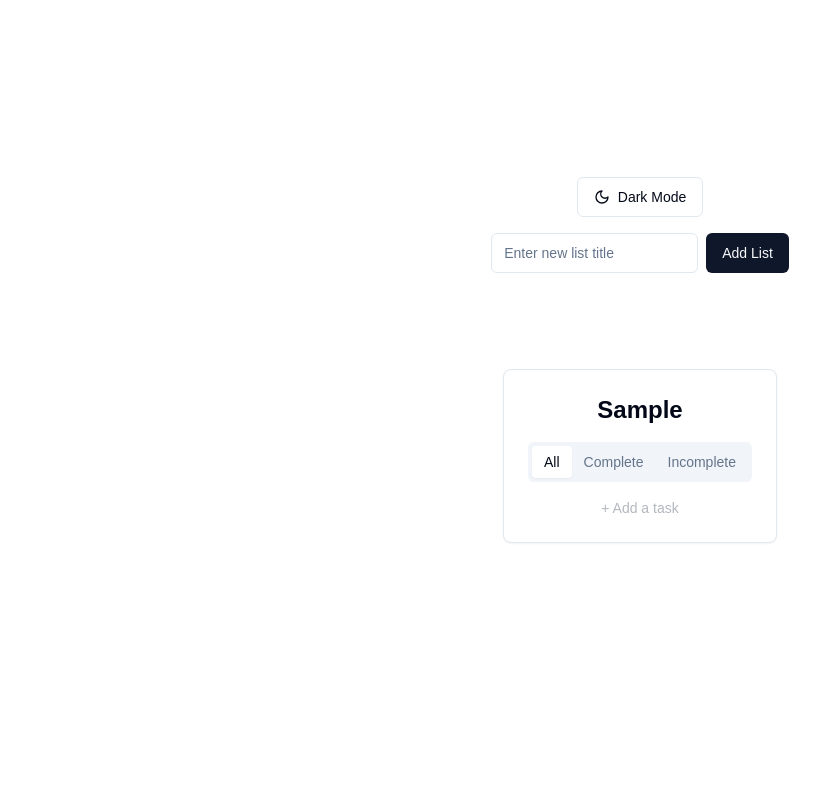
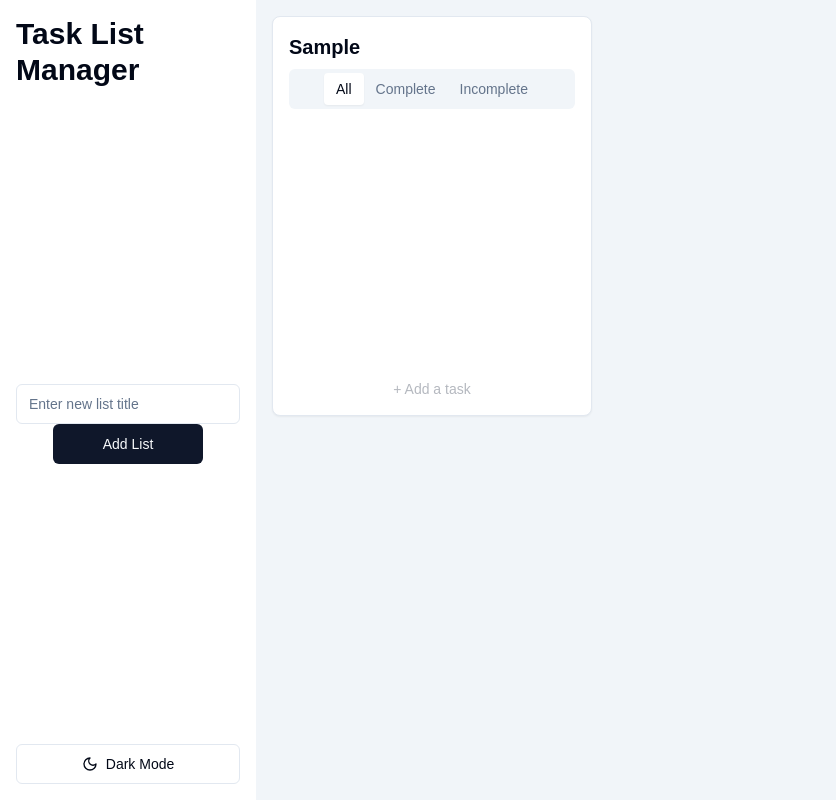
Before and after one commit to mintthiha/todo-react-app, a Next.js app: page / in a window 1280 px wide. Both pictures are taken after typing "Sample" into the empty fields and a click on the button "Add List". Shown: the whole page, without its empty margins (0-836 px from the left). Built offline with nearby package versions, Linux system fonts and the light colour scheme.

Commit message:
Fix Layout

```diff
--- a/components/TaskListManager.tsx
+++ b/components/TaskListManager.tsx
@@ -23,27 +23,33 @@ export default function TaskListManager() {
   };
 
   return (
-    <div className="flex flex-col items-center justify-center min-h-screen p-4 space-y-4">
-      <ThemeToggle/>
-      <div className="flex items-center gap-2">
+    <div className="flex h-screen">
+      <div className="w-1/5 p-4 flex flex-col justify-between">
+        <h1 className="text-3xl font-bold mb-4">Task List Manager</h1>
+          <div>
             <Input
             placeholder="Enter new list title"
             value={newListTitle}
             onChange={(e) => setNewListTitle(e.target.value)}
             onKeyDown={(e) => e.key === "Enter" && addTaskList()}
             />
-        <Button onClick={addTaskList}>Add List</Button>
+            <div className="flex justify-center">
+              <Button onClick={addTaskList} className="w-[150px]">
+                Add List
+              </Button>
+            </div>
           </div>
 
-      <div className="flex flex-wrap gap-4">
+          <ThemeToggle/>
+      </div>
+
+      <div className="w-4/5 bg-secondary p-4 overflow-y-auto">
+        <div className="grid grid-cols-1 md:grid-cols-2 lg:grid-cols-3 gap-4">
           {taskLists.map((list) => (
-          <TaskList
-            key={list.id}
-            storageKey={`todo-list-${list.id}`}
-            title={list.title}
-          />
+            <TaskList key={list.id} storageKey={`todo-list-${list.id}`} title={list.title} />
           ))}
         </div>
       </div>
-  );
+    </div>
+  )
 }
--- a/components/ToDoList.tsx
+++ b/components/ToDoList.tsx
@@ -54,22 +54,30 @@ export default function TodoList({ storageKey, title }: TodoListProps) {
   });
 
   return (
-    <div className="flex flex-col items-center justify-center pt-20 pb-20 pl-4 pr-4">
-      <Card className="w-full max-w-md p-6 space-y-4">
-        <h1 className="text-2xl font-bold text-center">{title}</h1>
+    <Card className="w-full h-[400px] flex flex-col overflow-hidden">
+      <div className="p-4">
+        <h2 className="text-xl font-bold mb-2">{title}</h2>
+        <ToDoTabs setFilter={setFilter} />
+      </div>
 
-        <ToDoTabs setFilter={setFilter}></ToDoTabs>
-
+      <div className="flex-grow overflow-y-auto p-4">
         <div className="space-y-2">
           {filteredTasks.map((task) => (
-              <ToDoItem key={task.id} task={task} onDelete={() => deleteTodo(task.id)} onComplete={() => completeToDO(task.id)}/>
-            ))}
+            <ToDoItem
+              key={task.id}
+              task={task}
+              onDelete={() => deleteTodo(task.id)}
+              onComplete={() => completeToDO(task.id)}
+            />
+          ))}
         </div>
+      </div>
 
+      <div className="p-4">
         <div
           className={cn(
             "relative transition-all rounded-md",
-            showInput ? "bg-white shadow-lg p-3" : "bg-inherit cursor-pointer opacity-50"
+            showInput ? "bg-white shadow-lg p-3" : "bg-inherit cursor-pointer opacity-50",
           )}
           onMouseEnter={() => setShowInput(true)}
           onMouseLeave={() => !task && setShowInput(false)}
@@ -77,12 +85,7 @@ export default function TodoList({ storageKey, title }: TodoListProps) {
         >
           {showInput ? (
             <div className="space-y-2">
-              <Input
-                placeholder="Enter task here!"
-                value={task}
-                onChange={(e) => setTask(e.target.value)}
-                autoFocus
-              />
+              <Input placeholder="Enter task here!" value={task} onChange={(e) => setTask(e.target.value)} autoFocus />
               <Input
                 placeholder="Optional: Add a note!"
                 value={note}
@@ -96,7 +99,7 @@ export default function TodoList({ storageKey, title }: TodoListProps) {
             </div>
           )}
         </div>
-      </Card>
-    </div>
+      </div>
+    </Card>
   );
 }
```
Also changed, not shown: components/ToDoItem.tsx (+3 -7 lines). Lines whose indentation alone changed are shown as unchanged.
